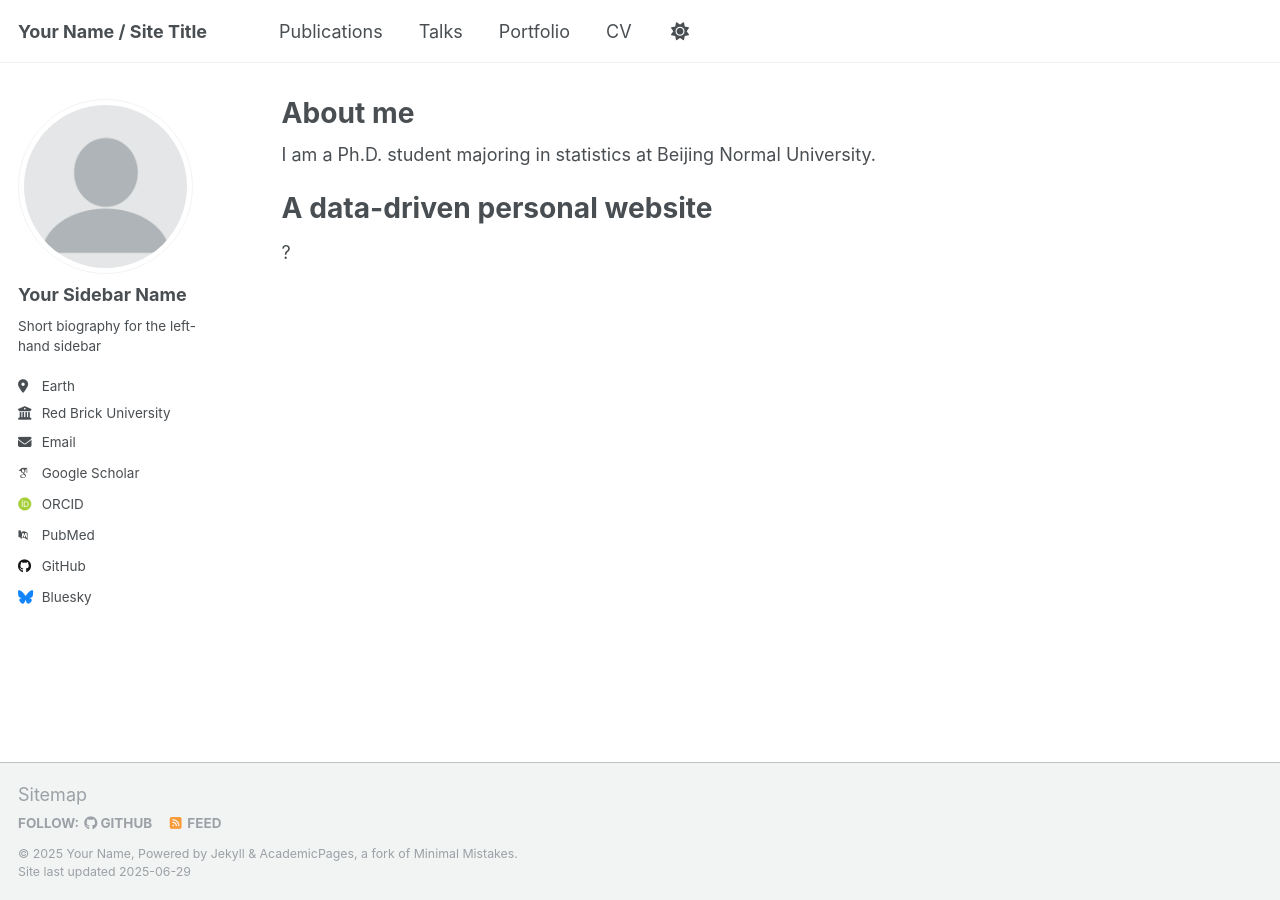
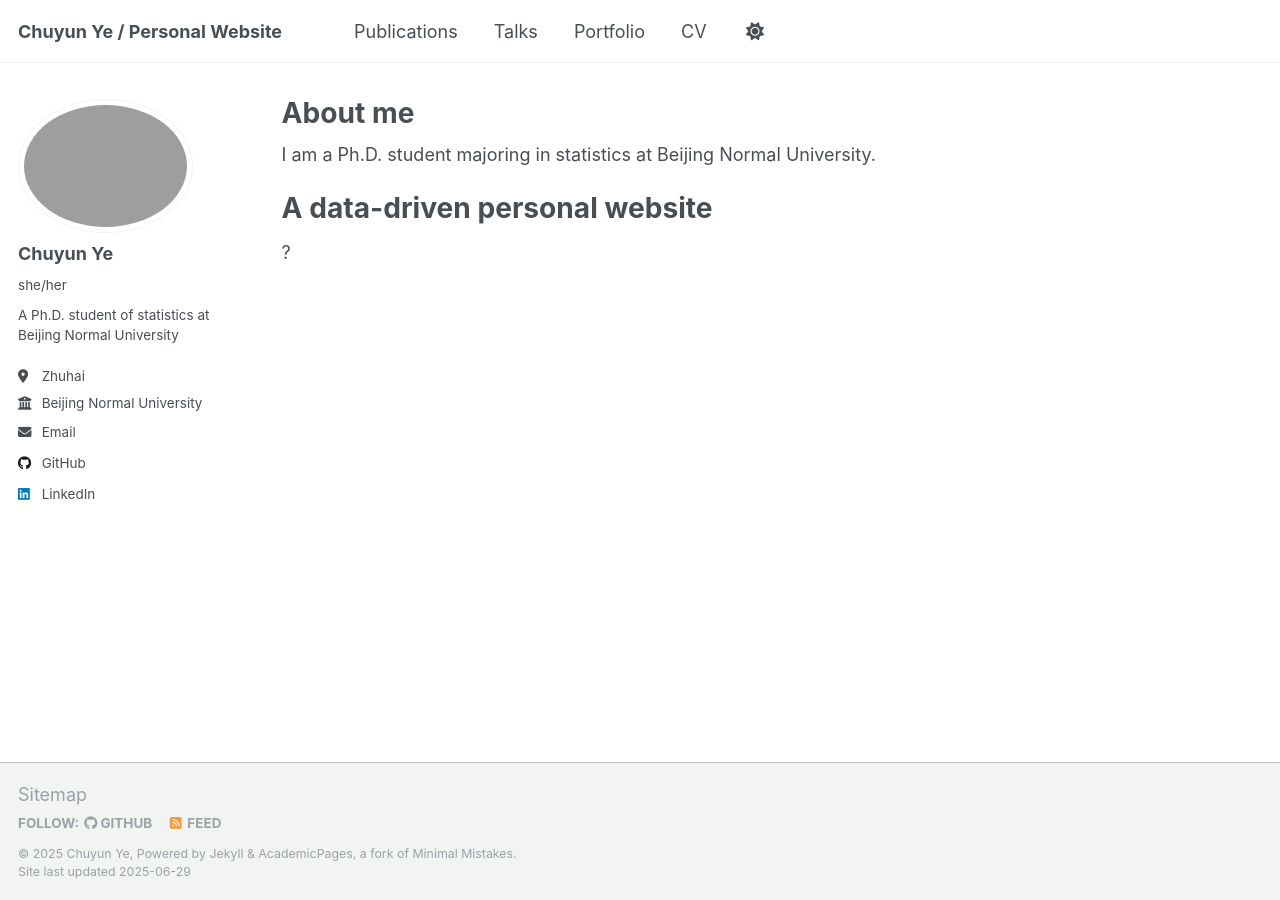
Before and after one commit to ChuyunYe/ChuyunYe.github.io, a Jekyll site: the page built from _pages/about.md, in a window 1280 px wide. Built offline with Jekyll 4.4.1, drawn with Linux system fonts in a browser that asks for light colours; some web fonts are replaced.

Commit message:
Update _config.yml

```diff
--- a/_config.yml
+++ b/_config.yml
@@ -9,36 +9,36 @@
 # Basic Site Settings
 locale                   : "en-US"
 site_theme               : "default"
-title                    : "Your Name / Site Title"
+title                    : "Chuyun Ye / Personal Website"
 title_separator          : "-"
-name                     : &name "Your Name"
-description              : &description "personal description"
-url                      : https://academicpages.github.io # the base hostname & protocol for your site e.g. "https://[your GitHub username].github.io" or if you already have some other page hosted on Github then use "https://[your GitHub username].github.io/[Your Repo Name]"
+name                     : &name "Chuyun Ye"
+description              : &description "Personal website of Chuyun Ye"
+url                      : https://chuyunye.github.io # the base hostname & protocol for your site e.g. "https://[your GitHub username].github.io" or if you already have some other page hosted on Github then use "https://[your GitHub username].github.io/[Your Repo Name]"
 baseurl                  : "" # the subpath of your site, e.g. "/blog"
-repository               : "academicpages/academicpages.github.io"
+repository               : "chuyunye/chuyunye.github.io"
 
 # Site Author - The following control what appear as part of the author content on the side bar.
 #               If a field is blank the icon and link will not appear, otherwise it will be shown.
 #               Additional customization can be done by editing /_includes/author-profile.html
 author:
   # Biographic information
-  avatar           : "profile.png"
-  name             : "Your Sidebar Name"
-  pronouns         : # example: "she/her"
-  bio              : "Short biography for the left-hand sidebar"
-  location         : "Earth"
-  employer         : "Red Brick University"
+  avatar           : "Photo_MD_1.jpg"
+  name             : "Chuyun Ye"
+  pronouns         : "she/her"
+  bio              : "A Ph.D. student of statistics at Beijing Normal University"
+  location         : "Zhuhai"
+  employer         : "Beijing Normal University"
   uri              : # URL
-  email            : "none@example.org"
+  email            : "cyye.emily@gmail.com"
 
   # Academic websites
   academia         : # URL
   arxiv            : # URL - Update with the correct link to your profile
-  googlescholar    : "https://scholar.google.com/citations?user=PS_CX0AAAAAJ"
+  googlescholar    : # URL
   impactstory      : # URL
-  orcid            : "http://orcid.org/yourorcidurl"
+  orcid            : # URL
   semantic         : # URL
-  pubmed           : "https://www.ncbi.nlm.nih.gov/pubmed/?term=john+snow"
+  pubmed           : # URL
   researchgate     : # URL
   scopus           : # URL
 
@@ -46,12 +46,12 @@ author:
   bitbucket        : # Username - Update with your username on the site
   codepen          : # Username
   dribbble         : # Username
-  github           : "academicpages"
+  github           : "ChuyunYe"
   kaggle           : # Username
   stackoverflow    : # User number or user number and name (i.e., use "1" or "1/jeff-atwood")
 
   # Social media
-  bluesky          : "bsky.app" # Replace this with you Bluesky username
+  bluesky          : # "bsky.app" # Replace this with you Bluesky username
   facebook         : # Username
   flickr           : # Username
   foursquare       : # Username
@@ -60,7 +60,7 @@ author:
   keybase          : # Username
   instagram        : # Username
   lastfm           : # Username
-  linkedin         : # Username
+  linkedin         : "Chuyun Ye"
   mastodon         : # URL
   medium           : # URL
   pinterest        : # Username
```
